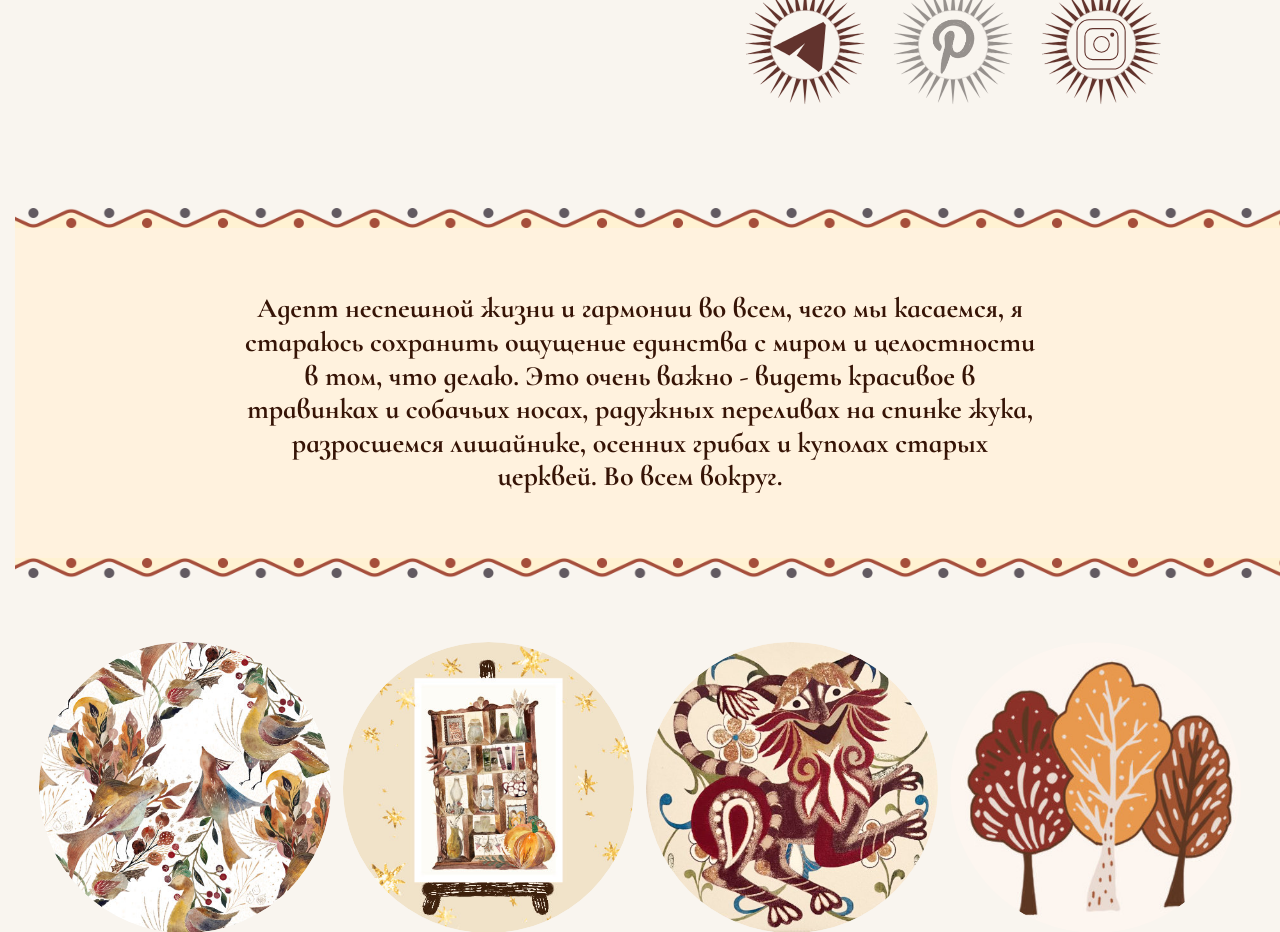
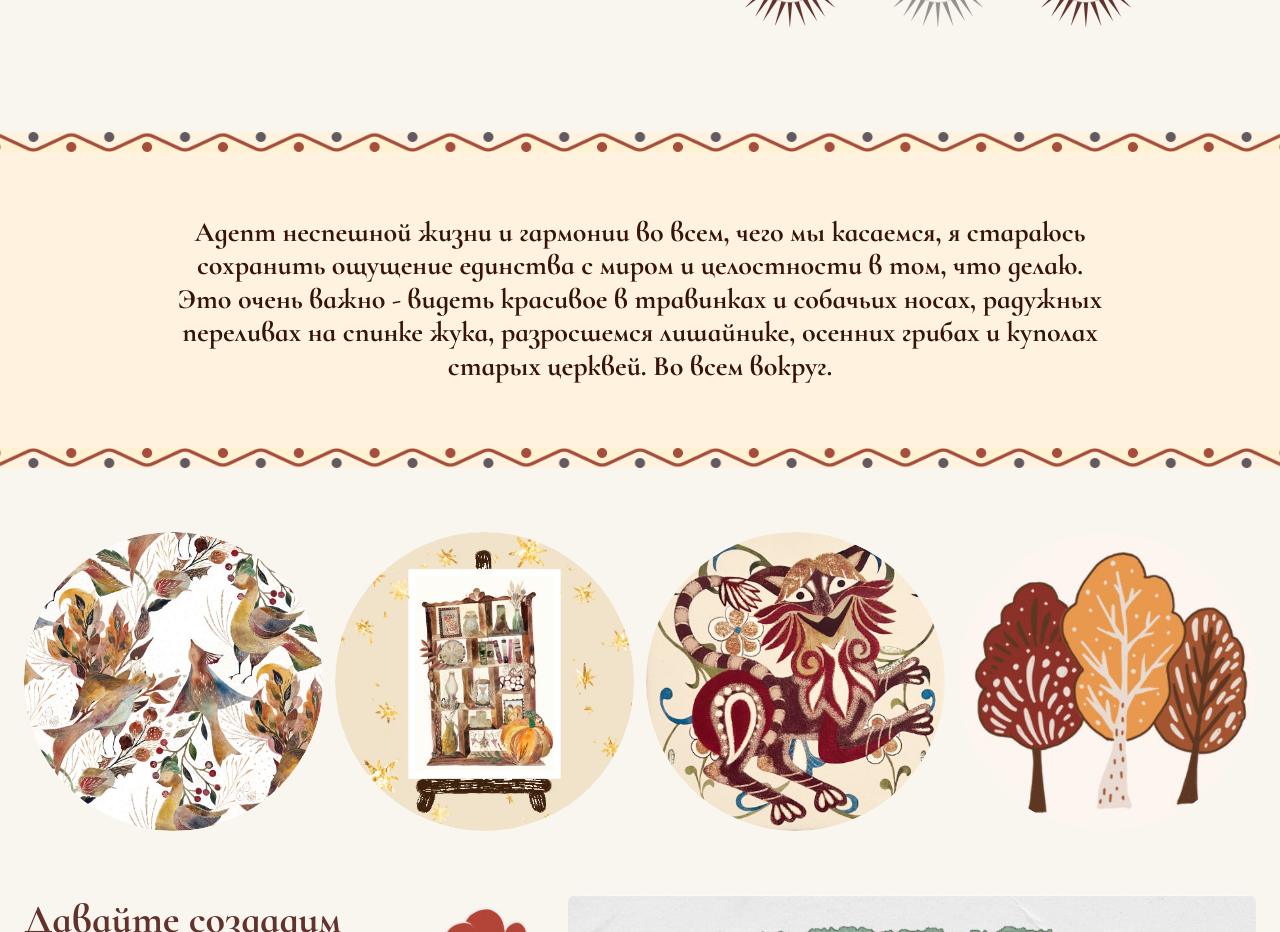
Before and after one commit to shamanriorg/store, a Nuxt app: page / in a window 1280 px wide. Shown: the part 980-1912 px from the top of the page. Built offline with nearby package versions, Linux system fonts and the light colour scheme; no server answers; what quasar would draw is missing.

Commit message:
fix ornament and right gap

```diff
--- a/app/assets/styles/main.scss
+++ b/app/assets/styles/main.scss
@@ -35,10 +35,6 @@
   --btn-shadow-hover: 0 4px 12px rgba(0, 0, 0, 0.15);
 }
 
-html {
-  scrollbar-gutter: stable both-edges;
-}
-
 /* Базовые стили для шрифтов */
 body {
   font-family: var(--font-primary);
--- a/app/modules/info/AboutOrnamentBanner.vue
+++ /dev/null
@@ -1,100 +0,0 @@
-<template>
-  <div class="ornament-banner">
-    <div class="ornament-top"></div>
-
-    <div class="banner-content">
-      <div class="banner-text-container">
-        <p class="ornament-text">
-          Наша философия — гармония вместо идеальности.
-        </p>
-        <p class="ornament-text">
-          Я не стремлюсь к стерильной точности линий и выверенным композициям. Моя цель —
-          передать настроение, поймать и сохранить красоту старого дерева, утреннего
-          тумана, узора на крыле бабочки.
-        </p>
-        <p class="ornament-text">
-          Мне кажется очень важным вглядываться пристальнее в окружающий нас невероятный
-          мир. Я любуюсь и восхищаюсь его разнообразием и рациональностью, и верю, что мы
-          можем научиться у природы и животных гармонии и балансу, чтобы перенести их во всё,
-          что мы делаем, в каждый миг жизни.
-        </p>
-      </div>
-    </div>
-
-    <div class="ornament-bottom"></div>
-  </div>
-</template>
-
-<script setup lang="ts">
-</script>
-
-<style scoped lang="scss">
-.ornament-banner {
-  display: flex;
-  flex-direction: column;
-  width: 100vw;
-  margin-left: calc(-50vw + 50%);
-  margin-right: calc(-50vw + 50%);
-}
-
-.ornament-top {
-  height: 20px;
-  background-image: url('~/assets/images/ornament.png');
-  background-repeat: repeat-x;
-  background-size: auto 100%;
-  background-position: center;
-  width: 100%;
-}
-
-.banner-content {
-  background-color: var(--bg-color-ornament);
-  padding: 64px 0;
-  text-align: center;
-  width: 100%;
-
-  @media (max-width: 1024px) {
-    padding: 48px 0;
-  }
-}
-
-.banner-text-container {
-  max-width: 1440px;
-  margin: 0 auto;
-  padding: 0 24px;
-  display: flex;
-  flex-direction: column;
-  gap: 16px;
-
-  @media (max-width: 1024px) {
-    padding: 0 16px;
-  }
-}
-
-.ornament-text {
-  font-family: var(--font-secondary);
-  font-size: 28px;
-  font-weight: 700;
-  line-height: 1.2;
-  color: var(--text-primary);
-  margin: 0;
-  max-width: 920px;
-  margin-left: auto;
-  margin-right: auto;
-}
-
-@media (max-width: 767px) {
-  .ornament-text {
-    font-size: 24px;
-  }
-}
-
-.ornament-bottom {
-  height: 20px;
-  background-image: url('~/assets/images/ornament.png');
-  background-repeat: repeat-x;
-  background-size: auto 100%;
-  background-position: center;
-  transform: rotate(180deg);
-  width: 100%;
-}
-</style>
--- a/app/modules/info/AboutPage.vue
+++ b/app/modules/info/AboutPage.vue
@@ -26,6 +26,7 @@
             <div class="ach-result">Тадам!</div>
           </div>
 
+          <div class="ach-divider"></div>
           <div class="ach-year">2024</div>
           <div class="ach-row">
             <div class="ach-date">5 ноября</div>
@@ -40,8 +41,6 @@
             </div>
             <div class="ach-result">Вжух!</div>
           </div>
-
-          <div class="ach-divider"></div>
 
           <div class="ach-row">
             <div class="ach-date">11 марта</div>
--- a/app/modules/info/AboutPageHero.vue
+++ b/app/modules/info/AboutPageHero.vue
@@ -36,13 +36,21 @@
     </div>
 
     <div class="ornament-section">
-      <AboutOrnamentBanner />
+      <OrnamentBanner
+        :texts="[
+          'Наша философия — гармония вместо идеальности.',
+          'Я не стремлюсь к стерильной точности линий и выверенным композициям. Моя цель — передать настроение, поймать и сохранить красоту старого дерева, утреннего тумана, узора на крыле бабочки.',
+          'Мне кажется очень важным вглядываться пристальнее в окружающий нас невероятный мир. Я любуюсь и восхищаюсь его разнообразием и рациональностью, и верю, что мы можем научиться у природы и животных гармонии и балансу, чтобы перенести их во всё, что мы делаем, в каждый миг жизни.'
+        ]"
+        max-width="980px"
+        gap="16px"
+      />
     </div>
   </div>
 </template>
 
 <script setup lang="ts">
-import AboutOrnamentBanner from '~/modules/info/AboutOrnamentBanner.vue'
+import OrnamentBanner from '~/modules/shared/components/OrnamentBanner.vue'
 </script>
 
 <style scoped lang="scss">
--- a/app/modules/main/MainAboutHero.vue
+++ b/app/modules/main/MainAboutHero.vue
@@ -43,14 +43,20 @@
     </div>
 
     <div class="ornament-section">
-      <MainOrnamentBanner />
+      <OrnamentBanner
+        :texts="[
+          'Адепт неспешной жизни и гармонии во всем, чего мы касаемся, я стараюсь сохранить ощущение единства с миром и целостности в том, что делаю. Это очень важно - видеть красивое в травинках и собачьих носах, радужных переливах на спинке жука, разросшемся лишайнике, осенних грибах и куполах старых церквей. Во всем вокруг.'
+        ]"
+        max-width="980px"
+        gap="0px"
+      />
     </div>
   </div>
 </template>
 
 <script setup lang="ts">
 import MessengerLinks from '~/modules/shared/components/MessengerLinks.vue'
-import MainOrnamentBanner from '~/modules/main/MainOrnamentBanner.vue'
+import OrnamentBanner from '~/modules/shared/components/OrnamentBanner.vue'
 </script>
 
 <style scoped lang="scss">
--- a/app/modules/main/MainOrnamentBanner.vue
+++ /dev/null
@@ -1,89 +0,0 @@
-<template>
-  <div class="ornament-banner">
-    <div class="ornament-top"></div>
-
-    <div class="banner-content">
-      <div class="banner-text-container">
-        <p class="ornament-text">
-          Адепт неспешной жизни и гармонии во всем, чего мы касаемся, я стараюсь сохранить
-          ощущение единства с миром и целостности в том, что делаю. Это очень важно - видеть
-          красивое в травинках и собачьих носах, радужных переливах на спинке жука,
-          разросшемся лишайнике, осенних грибах и куполах старых церквей. Во всем вокруг.
-        </p>
-      </div>
-    </div>
-
-    <div class="ornament-bottom"></div>
-  </div>
-</template>
-
-<script setup lang="ts">
-</script>
-
-<style scoped lang="scss">
-.ornament-banner {
-  display: flex;
-  flex-direction: column;
-  width: 100vw;
-  margin-left: calc(-50vw + 50%);
-  margin-right: calc(-50vw + 50%);
-}
-
-.ornament-top {
-  height: 20px;
-  background-image: url('~/assets/images/ornament.png');
-  background-repeat: repeat-x;
-  background-size: auto 100%;
-  background-position: center;
-  width: 100%;
-}
-
-.banner-content {
-  background-color: var(--bg-color-ornament);
-  padding: 64px 0;
-  text-align: center;
-  width: 100%;
-
-  @media (max-width: 1024px) {
-    padding: 48px 0;
-  }
-}
-
-.banner-text-container {
-  max-width: 1440px;
-  margin: 0 auto;
-  padding: 0 24px;
-
-  @media (max-width: 1024px) {
-    padding: 0 16px;
-  }
-}
-
-.ornament-text {
-  font-family: var(--font-secondary);
-  font-size: 28px;
-  font-weight: 700;
-  line-height: 1.2;
-  color: var(--text-primary);
-  margin: 0;
-  max-width: 800px;
-  margin-left: auto;
-  margin-right: auto;
-}
-
-@media (max-width: 767px) {
-  .ornament-text {
-    font-size: 24px;
-  }
-}
-
-.ornament-bottom {
-  height: 20px;
-  background-image: url('~/assets/images/ornament.png');
-  background-repeat: repeat-x;
-  background-size: auto 100%;
-  background-position: center;
-  transform: rotate(180deg);
-  width: 100%;
-}
-</style>
--- /dev/null
+++ b/app/modules/shared/components/OrnamentBanner.vue
@@ -0,0 +1,107 @@
+<template>
+  <div class="ornament-banner">
+    <div class="ornament-background">
+      <div class="ornament-top"></div>
+
+      <div class="banner-content">
+        <div class="banner-text-container" :style="containerStyle">
+          <template v-if="texts.length">
+            <p v-for="(text, index) in texts" :key="index" class="ornament-text">
+              {{ text }}
+            </p>
+          </template>
+          <slot v-else />
+        </div>
+      </div>
+
+      <div class="ornament-bottom"></div>
+    </div>
+  </div>
+</template>
+
+<script setup lang="ts">
+import { computed } from 'vue'
+
+type OrnamentBannerProps = {
+  texts?: string[]
+  maxWidth?: string
+  gap?: string
+}
+
+const props = withDefaults(defineProps<OrnamentBannerProps>(), {
+  texts: () => [],
+  maxWidth: '800px',
+  gap: '16px'
+})
+
+const containerStyle = computed(() => ({
+  '--ornament-max-width': props.maxWidth,
+  '--ornament-gap': props.gap
+}))
+</script>
+
+<style scoped lang="scss">
+.ornament-banner {
+  width: 100%;
+}
+
+.ornament-background {
+  position: relative;
+  width: 100vw;
+  margin-left: calc(50% - 50vw);
+  margin-right: calc(50% - 50vw);
+  background-color: var(--bg-color-ornament);
+}
+
+.ornament-top,
+.ornament-bottom {
+  height: 20px;
+  background-image: url('~/assets/images/ornament.png');
+  background-repeat: repeat-x;
+  background-size: auto 100%;
+  background-position: center;
+  width: 100%;
+}
+
+.ornament-bottom {
+  transform: rotate(180deg);
+}
+
+.banner-content {
+  padding: 64px 0;
+  text-align: center;
+  width: 100%;
+
+  @media (max-width: 1024px) {
+    padding: 48px 0;
+  }
+}
+
+.banner-text-container {
+  max-width: var(--ornament-max-width);
+  margin: 0 auto;
+  padding: 0 24px;
+  display: flex;
+  flex-direction: column;
+  gap: var(--ornament-gap);
+
+  @media (max-width: 1024px) {
+    padding: 0 16px;
+  }
+}
+
+.ornament-text {
+  font-family: var(--font-secondary);
+  font-size: 28px;
+  font-weight: 700;
+  line-height: 1.2;
+  color: var(--text-primary);
+  margin: 0;
+}
+
+@media (max-width: 767px) {
+  .ornament-text {
+    font-size: 24px;
+  }
+}
+</style>
```
